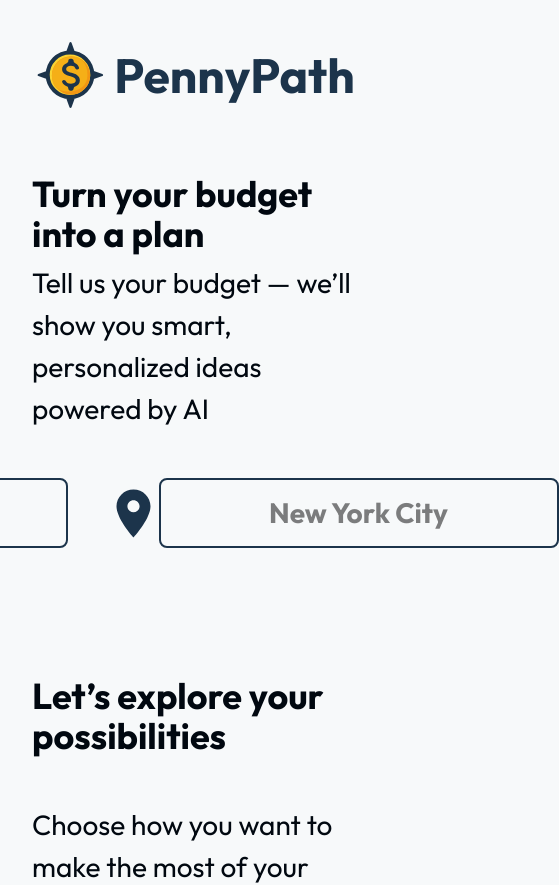
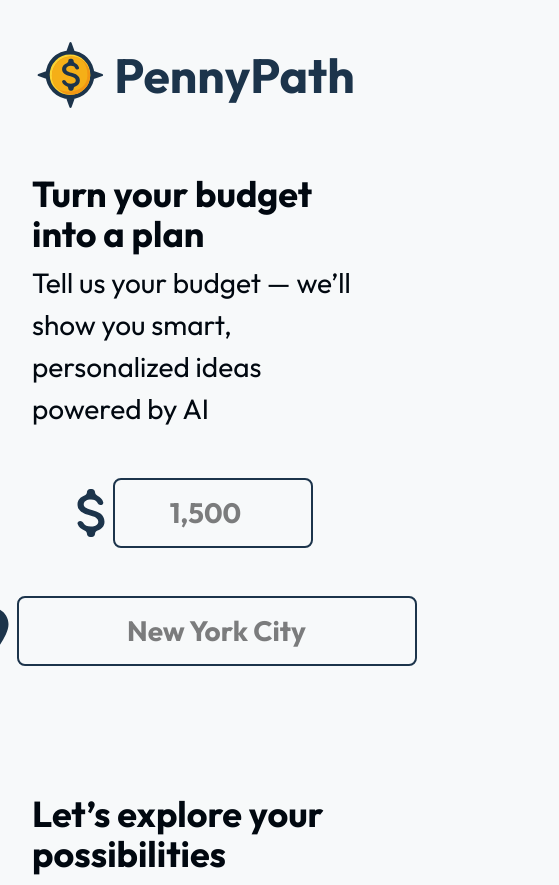
Before and after one commit to ludwint3265/BudgetCalculatorFrontend, a React (Vite) app: page / in a window 390 px wide. Shown: the top 885 px of the page, 559 px wide, since content can reach past the window. Built offline with nearby package versions, Linux system fonts and the light colour scheme.

Commit message:
fix: mobile view fo rinputs

```diff
--- a/src/App.jsx
+++ b/src/App.jsx
@@ -146,7 +146,7 @@ function App() {
           Tell us your budget — we’ll show you smart, personalized ideas powered
           by AI
         </h2>
-        <div className="flex items-center gap-12 self-center mt-12">
+        <div className="flex items-center gap-12 self-center mt-12 flex-col lg:flex-row">
           <div className="flex items-center gap-2">
             <DollarIcon />
             <input
```
